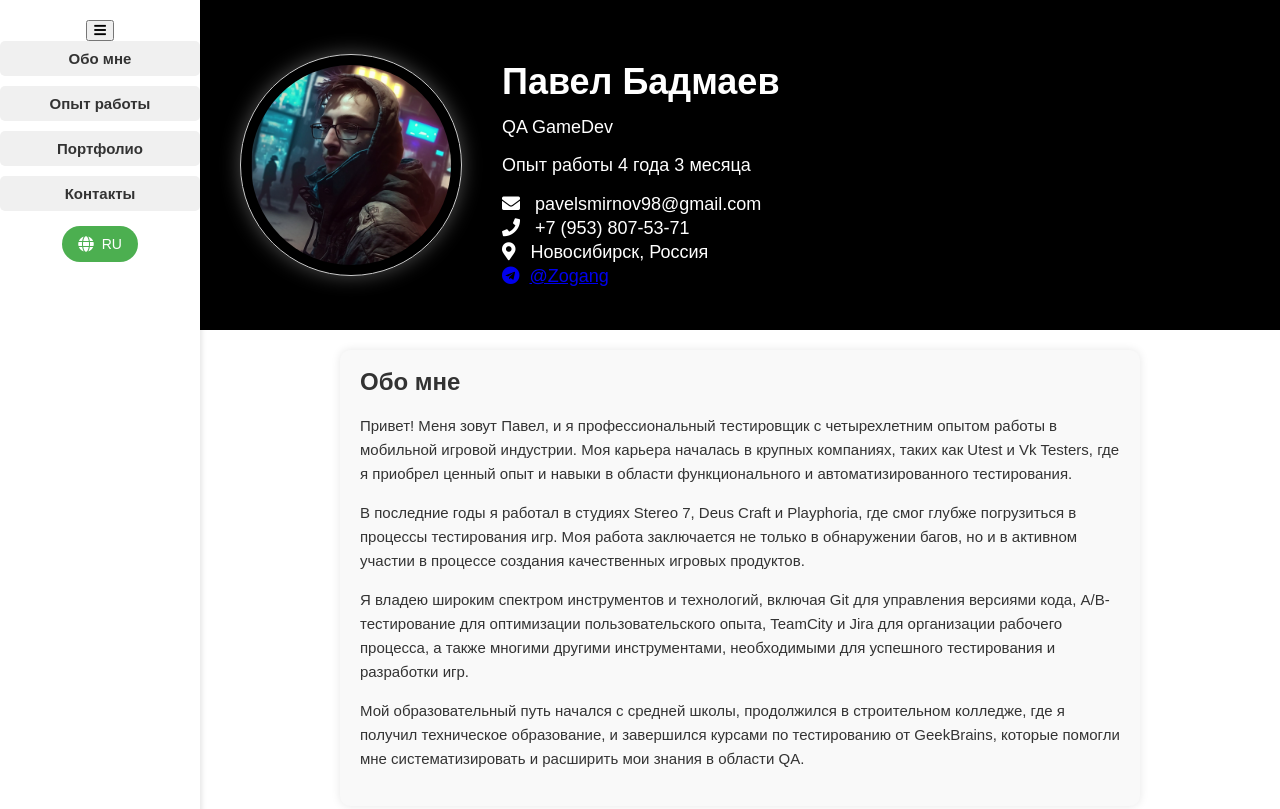
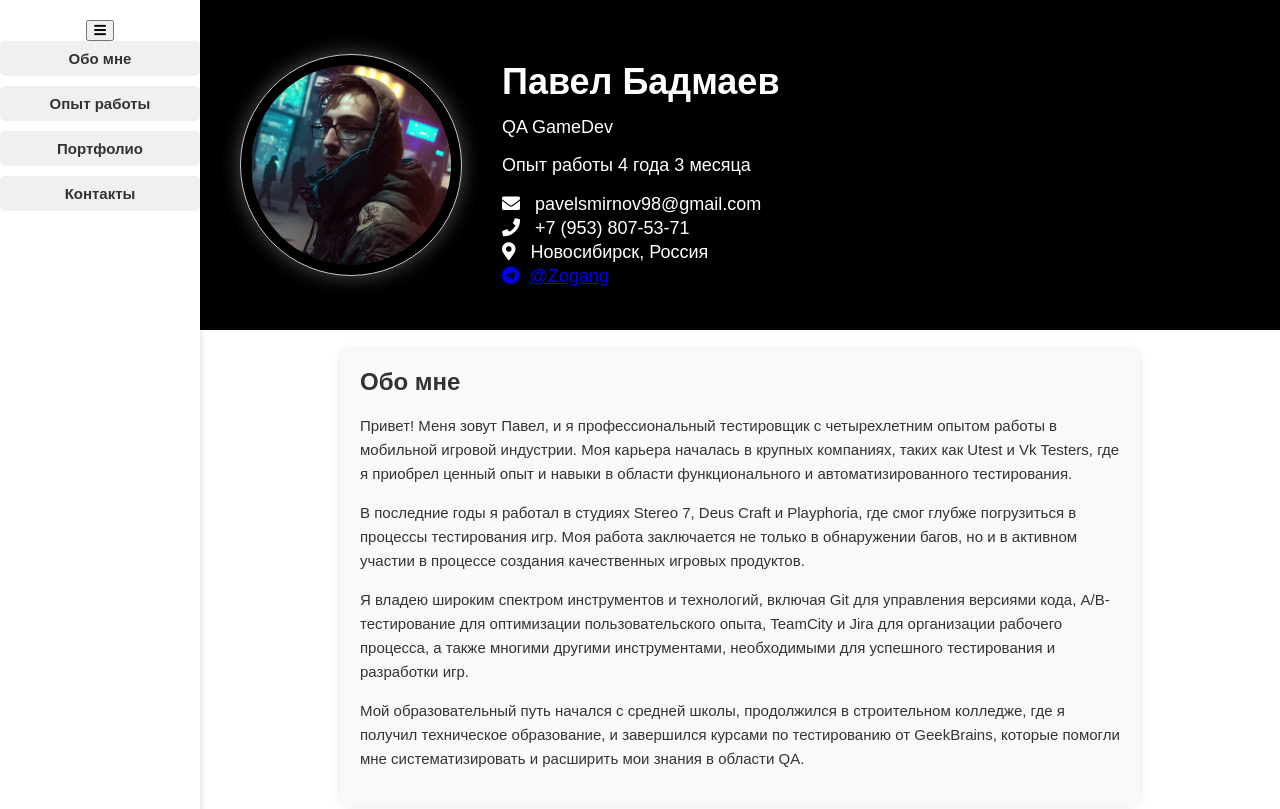
Before and after one commit to pablizho/PavelBadmaev.github.io, a plain HTML site: page index.html in a window 1280 px wide. Shown: the top 809 px of the page. Drawn offline with Linux system fonts and the light colour scheme.

Commit message:
Update index.html

```diff
--- a/index.html
+++ b/index.html
@@ -33,12 +33,12 @@
         <li><a href="#portfolio" data-lang-content="portfolio">Портфолио</a></li>
         <li><a href="#contact" data-lang-content="contact">Контакты</a></li>
     </ul>
-
+<!--
         <div class="language-switcher">
             <div class="dropdown">
                 <button class="dropbtn" aria-label="Выбор языка">
                     <i class="fas fa-globe"></i>
-                    <span class="lang-code">RU</span> <!-- Пример аббревиатуры текущего языка -->
+                    <span class="lang-code">RU</span>
                 </button>
                 <div class="dropdown-content">
                     <button class="lang-btn" data-lang="ru">Русский</button>
@@ -50,7 +50,7 @@
                 </div>
             </div>
         </div>
-
+  -->
     </nav>
 
     <main>
```
